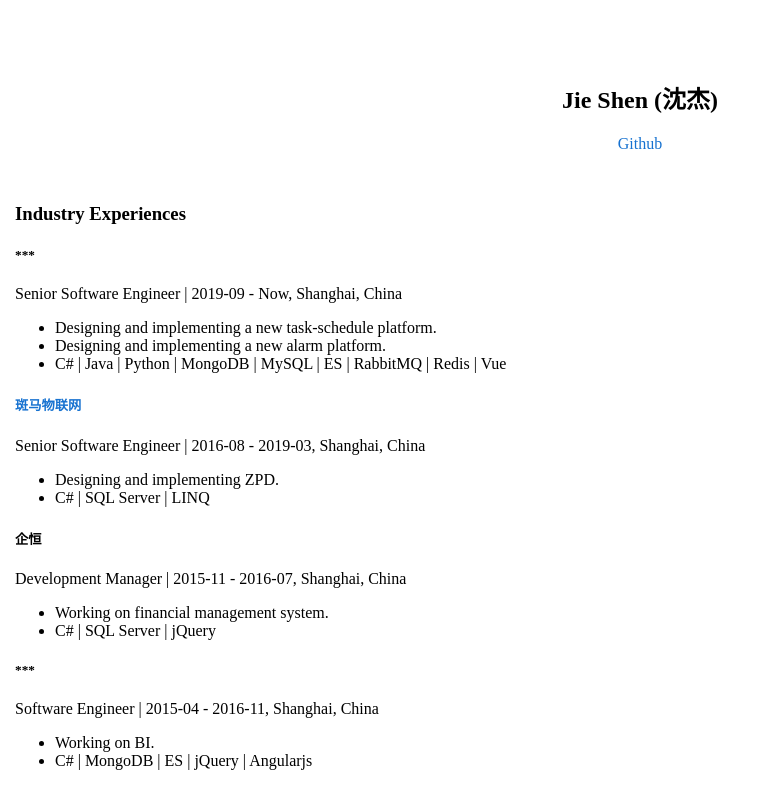
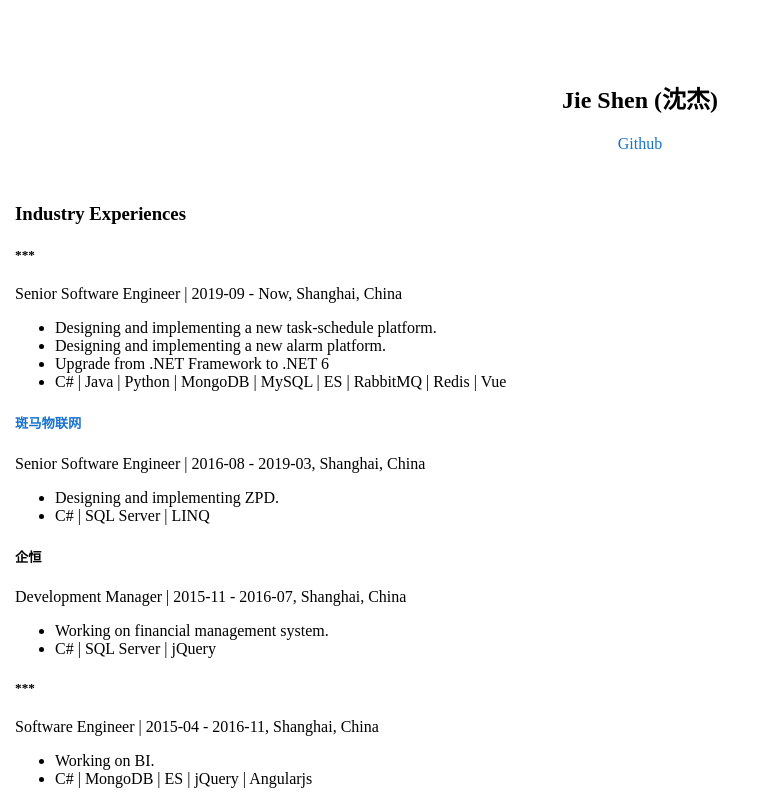
Before and after one commit to sjcarrot/sjcarrot.github.io, a plain HTML site: page index.html in a window 1280 px wide. Shown: the top 792 px of the page, without its empty margins (0-765 px from the left). Drawn offline with Linux system fonts and the light colour scheme; a script that the page names is missing.

Commit message:
Update index.html

```diff
--- a/index.html
+++ b/index.html
@@ -45,6 +45,7 @@
                                 <ul>
                                     <li>Designing and implementing a new task-schedule platform.</li>
                                     <li>Designing and implementing a new alarm platform.</li>
+                                    <li>Upgrade from .NET Framework to .NET 6</li>
                                     <li>C# | Java | Python | MongoDB | MySQL | ES | RabbitMQ | Redis | Vue</p>
                                 </ul>
                             </div>
```
